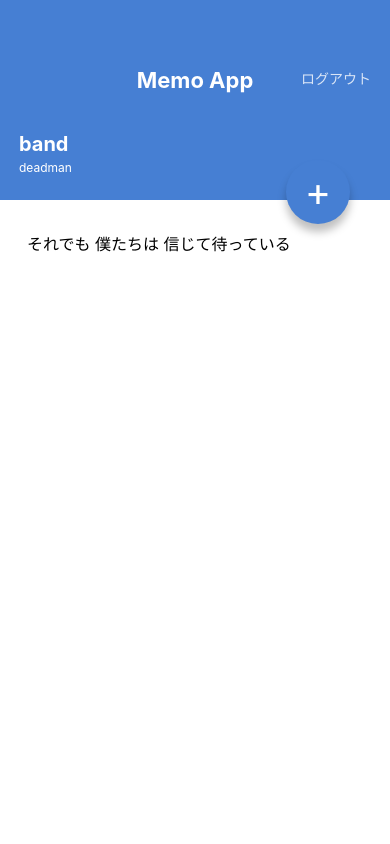
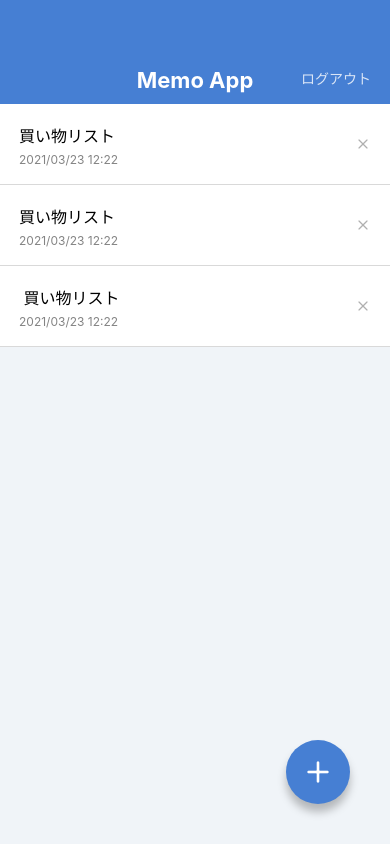
Before and after one commit to downy1212/MemoApp2, a React Native app: screen / in a window 390 px wide. Built offline with nearby package versions, Linux system fonts and the light colour scheme.

Commit message:
INSTALL EXPO ICON

```diff
--- a/App.jsx
+++ b/App.jsx
@@ -1,10 +1,10 @@
 import React from 'react';
 
 import MemoListScreen from './src/screens/MemoListScreen';
-import MemoDetailScreen from './src/screens/MemoDetailScreen';
+// import MemoDetailScreen from './src/screens/MemoDetailScreen';
 
 export default function App() {
   return (
-    <MemoDetailScreen />
+    <MemoListScreen />
   );
 }
--- a/package.json
+++ b/package.json
@@ -8,6 +8,7 @@
     "eject": "expo eject"
   },
   "dependencies": {
+    "@expo/vector-icons": "^12.0.4",
     "expo": "~40.0.0",
     "expo-status-bar": "~1.0.3",
     "prop-types": "^15.7.2",
--- a/src/components/CircleButton.jsx
+++ b/src/components/CircleButton.jsx
@@ -1,18 +1,19 @@
 import React from 'react';
-import { Text, View, StyleSheet } from 'react-native';
+import { View, StyleSheet } from 'react-native';
 import { string, shape } from 'prop-types';
+import { Feather } from '@expo/vector-icons';
 
 export default function CircleButton(props) {
-  const { children, style } = props;
+  const { style, name } = props;
   return (
     <View style={[styles.CircleButton, style]}>
-      <Text style={styles.CircleButtonLable}>{children}</Text>
+      <Feather name={name} size={32} color="white" />
     </View>
   );
 }
 
 CircleButton.propTypes = {
-  children: string.isRequired,
+  name: string.isRequired,
   style: shape(),
 };
 
--- a/src/components/MemoList.jsx
+++ b/src/components/MemoList.jsx
@@ -1,3 +1,4 @@
+import { Feather } from '@expo/vector-icons';
 import React from 'react';
 import { Text, View, StyleSheet } from 'react-native';
 
@@ -10,7 +11,7 @@
           <Text style={styles.memoListItemDate}>2021/03/23 12:22</Text>
         </View>
         <View>
-          <Text>x</Text>
+          <Feather name="x" size={16} color="#B0B0B0" />
         </View>
       </View>
 
@@ -20,7 +21,7 @@
           <Text style={styles.memoListItemDate}>2021/03/23 12:22</Text>
         </View>
         <View>
-          <Text>x</Text>
+          <Feather name="x" size={16} color="#B0B0B0" />
         </View>
       </View>
 
@@ -30,7 +31,7 @@
           <Text style={styles.memoListItemDate}>2021/03/23 12:22</Text>
         </View>
         <View>
-          <Text>x</Text>
+          <Feather name="x" size={16} color="#B0B0B0" />
         </View>
       </View>
     </View>
--- a/src/screens/MemoDetailScreen.jsx
+++ b/src/screens/MemoDetailScreen.jsx
@@ -1,5 +1,7 @@
 import React from 'react';
-import { View, Text, StyleSheet, ScrollView } from 'react-native';
+import {
+  View, Text, StyleSheet, ScrollView,
+} from 'react-native';
 
 import AppBar from '../components/AppBar';
 import CircleButton from '../components/CircleButton';
@@ -19,7 +21,7 @@
           信じて待っている
         </Text>
       </ScrollView>
-      <CircleButton style={{ top: 160, bottom: 'auto' }}>+</CircleButton>
+      <CircleButton style={{ top: 160, bottom: 'auto' }} name="edit-2" />
     </View>
   );
 }
--- a/src/screens/MemoListScreen.jsx
+++ b/src/screens/MemoListScreen.jsx
@@ -10,7 +10,7 @@
     <View style={styles.container}>
       <AppBar />
       <MemoList />
-      <CircleButton>-</CircleButton>
+      <CircleButton name="plus" />
     </View>
 
   );
```
